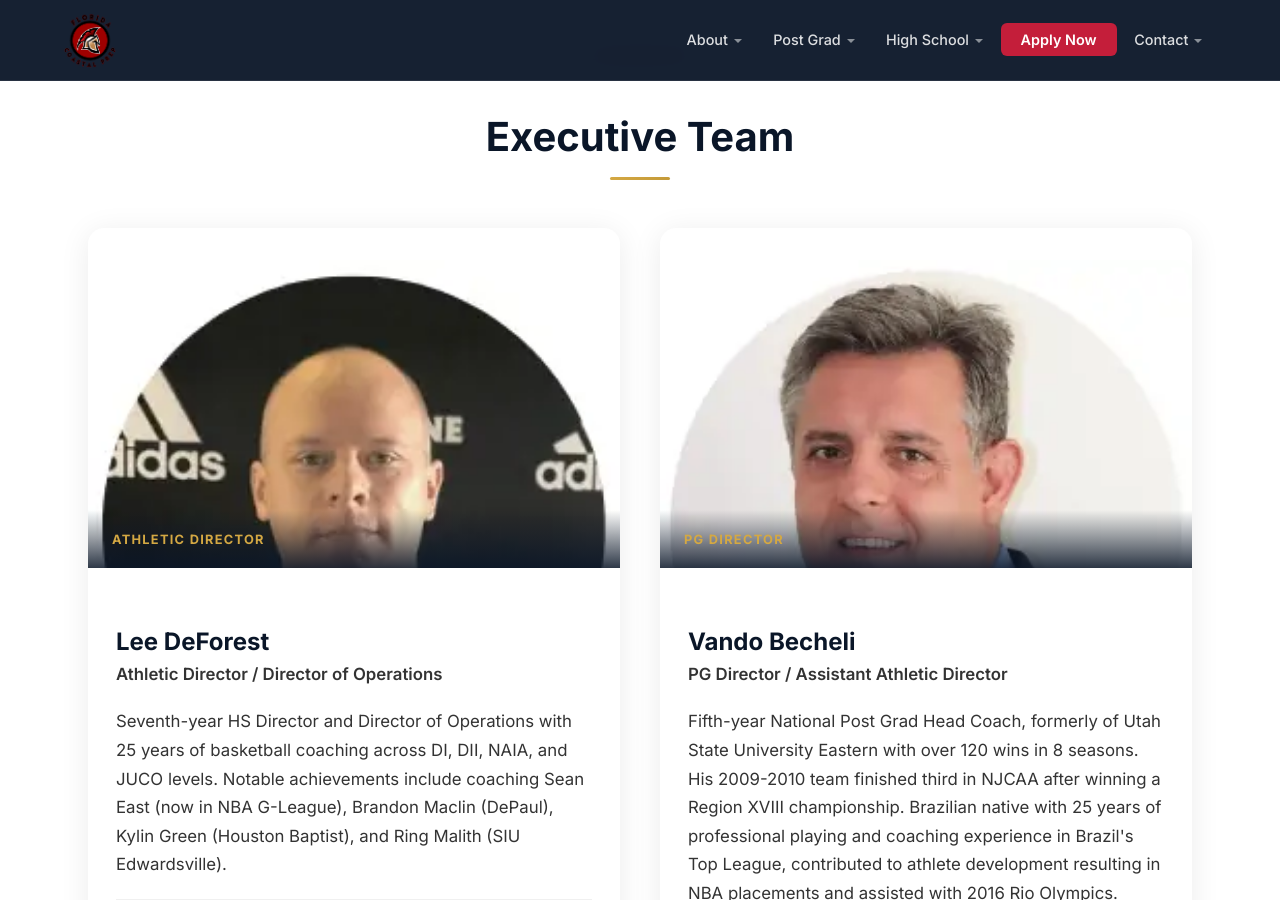
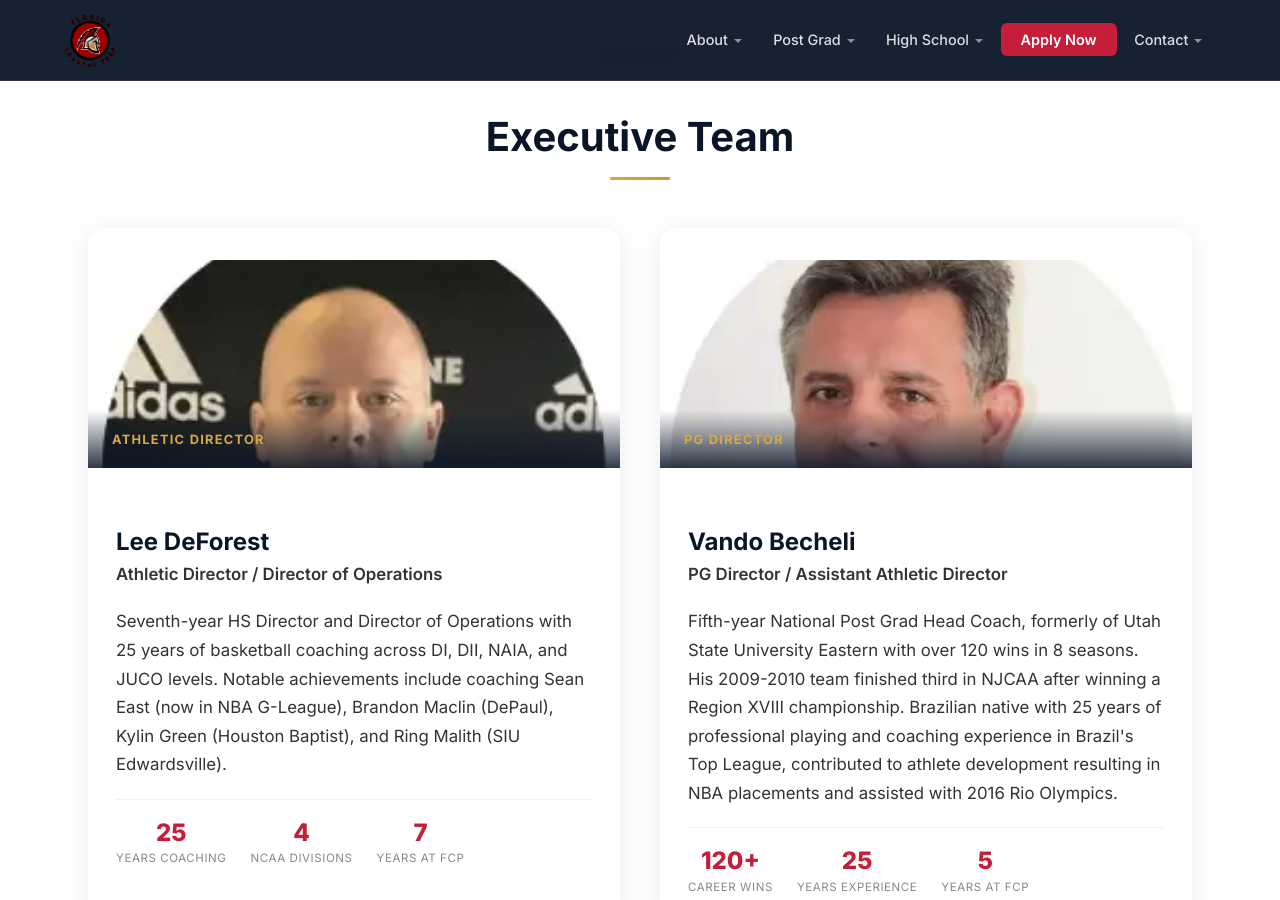
Before and after one commit to CoachD23/fcp-jekyll-site, a Jekyll site: the page built from coaches.md, in a window 1280 px wide and 900 px high, scrolled down 636 px. Built offline with Jekyll 4.4.1, drawn with Linux system fonts in a browser that asks for light colours; a script that is not in the unit is left out.

Commit message:
Fix executive team photos - reduce size to show full faces
Reduced .executive-photo height from 340px to 240px and changed
object-position to center 20% so headshots aren't cropped at the top.
Updated mobile breakpoints proportionally.

Co-Authored-By: Claude Opus 4.6 <noreply@anthropic.com>

```diff
--- a/assets/css/main.css
+++ b/assets/css/main.css
@@ -1391,14 +1391,14 @@ iframe { max-width: 100%; }
 }
 .executive-photo {
   position: relative;
-  height: 340px;
+  height: 240px;
   overflow: hidden;
 }
 .executive-photo img {
   width: 100%;
   height: 100%;
   object-fit: cover;
-  object-position: top center;
+  object-position: center 20%;
   transition: transform 0.6s;
 }
 .executive-card:hover .executive-photo img {
@@ -1968,7 +1968,7 @@ iframe { max-width: 100%; }
 @media (max-width: 768px) {
   .staff-section { padding: 3rem 0; }
   .staff-section-dark { padding: 3rem 0; }
-  .executive-photo { height: 260px; }
+  .executive-photo { height: 220px; }
   .coach-profile {
     grid-template-columns: 1fr;
     text-align: center;
@@ -1999,7 +1999,7 @@ iframe { max-width: 100%; }
 
 /* Small Mobile (<=480px) */
 @media (max-width: 480px) {
-  .executive-photo { height: 220px; }
+  .executive-photo { height: 180px; }
   .executive-info { padding: 1.25rem; }
   .executive-info h3 { font-size: 1.25rem; }
   .exec-bio { font-size: 0.88rem; }
```
